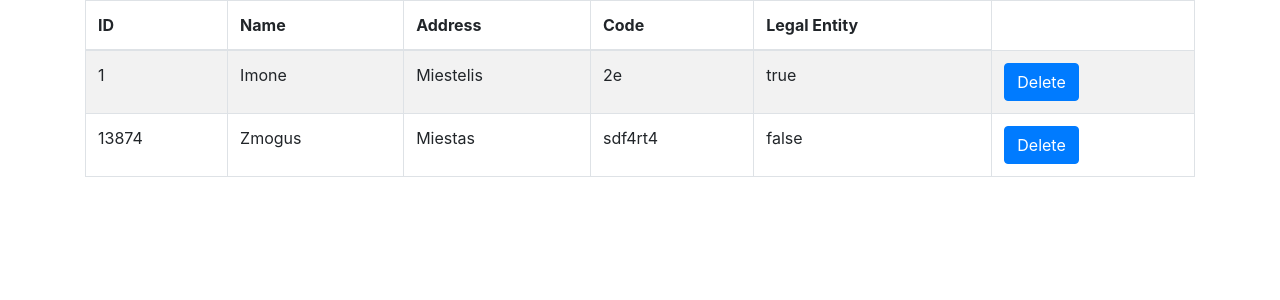
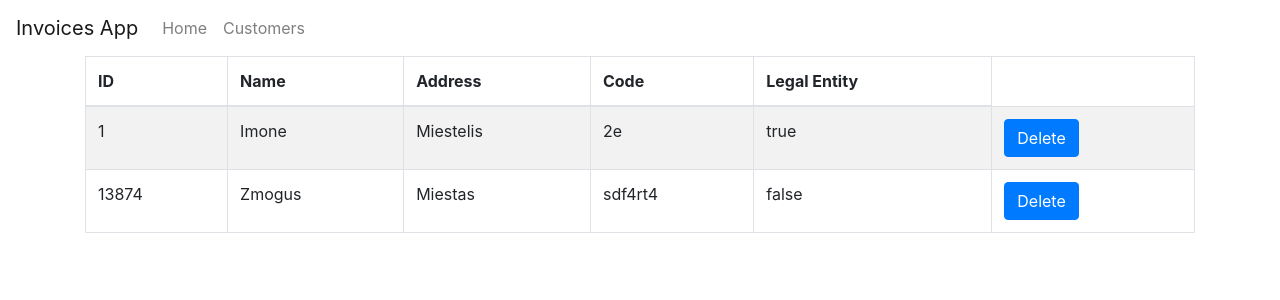
Before and after one commit to eimontaite/react-invoice-app, a React (Create React App) app: page /customers in a window 1280 px wide. Shown: the top 300 px of the page. Built offline with nearby package versions, Linux system fonts and the light colour scheme.

Commit message:
Add simple navigation

```diff
--- a/src/components/App.js
+++ b/src/components/App.js
@@ -1,20 +1,17 @@
 import React, {Component} from 'react';
 import { BrowserRouter as Router, Route } from 'react-router-dom';
 import Home from './home/Home';
+import Customers from "../containers/customers/Customers";
+import Header from "../components/header/Header";
+
 import '../styles/App.css';
-import Customers from "../containers/customers/Customers";
 
 class App extends Component {
   render() {
     return (
-        <>
-          <Router basename={'/invoice-app/'}>
-            <Route exact path="/home" component={Home}/>
-            <Route exact path="/customers" component={Customers}/>
-          </Router>
-
-        </>
-
+        <div id="App">
+            <Header />
+        </div>
     );
   }
 }
--- a/src/components/customer/Customer.js
+++ b/src/components/customer/Customer.js
@@ -1,5 +1,4 @@
 import React, {Component} from 'react';
-import {BrowserRouter as Router, Route} from 'react-router-dom';
 import '../../styles/App.css';
 import Button from 'react-bootstrap/Button';
 import Table from 'react-bootstrap/Table';
--- a/src/components/header/Header.js
+++ b/src/components/header/Header.js
@@ -0,0 +1,40 @@
+import React, {Component} from 'react';
+import { Route, Switch, Link } from 'react-router-dom';
+import {Navbar, NavItem, Nav} from 'react-bootstrap';
+import Home from '../home/Home';
+import Customers from '../../containers/customers/Customers';
+
+class Header extends Component {
+    render() {
+        return (
+            <div>
+                <div>
+                    <Navbar>
+                        <Navbar.Brand as={Link} to="/" >Invoices App</Navbar.Brand>
+                        <Navbar.Collapse>
+                            <Nav className="mr-auto">
+                                <NavItem eventkey={1} href="/">
+                                    <Nav.Link as={Link} to="/" >Home</Nav.Link>
+                                </NavItem>
+                                <NavItem eventkey={2} href="/customers">
+                                    <Nav.Link as={Link} to="/customers" >Customers</Nav.Link>
+                                </NavItem>
+                            </Nav>
+                        </Navbar.Collapse>
+                    </Navbar>
+                </div>
+                <div>
+                    <Switch>
+                        <Route exact path='/' component={Home} />
+                        <Route exact path="/customers" component={Customers}/>
+                        <Route render={function () {
+                            return <p>Not found</p>
+                        }} />
+                    </Switch>
+                </div>
+            </div>
+        );
+    }
+}
+
+export default Header;
--- a/src/containers/customers/Customers.js
+++ b/src/containers/customers/Customers.js
@@ -1,5 +1,4 @@
 import React, {Component} from 'react';
-import {BrowserRouter as Router, Route} from 'react-router-dom';
 import Customer from  '../../components/customer/Customer.js';
 import '../../styles/App.css';
 
--- a/src/index.js
+++ b/src/index.js
@@ -1,10 +1,15 @@
 import React from 'react';
 import ReactDOM from 'react-dom';
+import { BrowserRouter } from 'react-router-dom';
 import './styles/index.css';
 import App from './components/App';
 import * as serviceWorker from './serviceWorker';
 
-ReactDOM.render(<App />, document.getElementById('root'));
+ReactDOM.render(
+    <BrowserRouter>
+        <App />
+    </BrowserRouter>,
+    document.getElementById('root'));
 
 // If you want your app to work offline and load faster, you can change
 // unregister() to register() below. Note this comes with some pitfalls.
```
